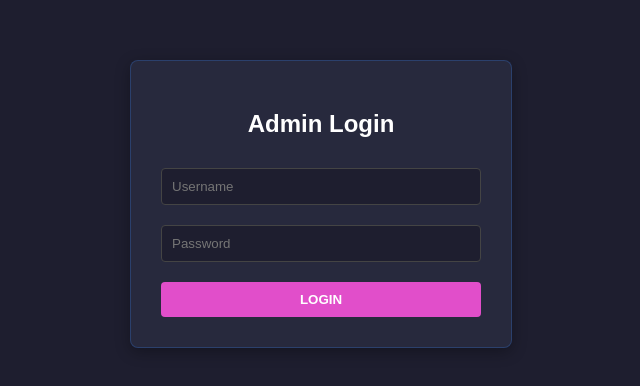
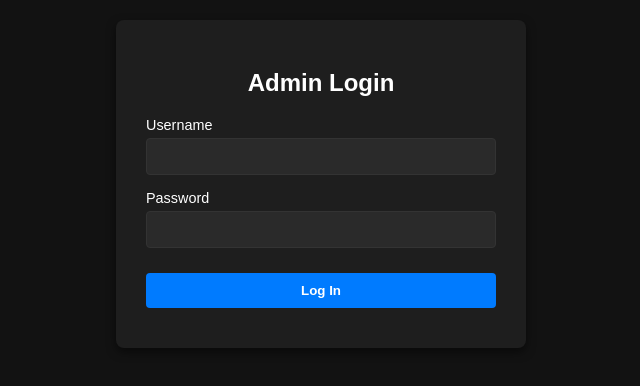
Before and after one commit to PsychicNova/Security-Database, a website: page public/Admin-login.html in a window 1280 px wide. Shown: the part 216-602 px from the top of the page, without its empty margins (319-959 px from the left). Drawn offline with Linux system fonts and the light colour scheme.

Commit message:
Update admin-login.html with working fetch request handler

```diff
--- a/public/Admin-login.html
+++ b/public/Admin-login.html
@@ -2,46 +2,113 @@
 <html lang="en">
 <head>
   <meta charset="UTF-8">
-  <title>Admin Login</title>
-  <link rel="stylesheet" href="style.css"> <!-- Uses your existing styling if present -->
+  <meta name="viewport" content="width=device-width, initial-scale=1.0">
+  <title>Admin Login - Security Database</title>
   <style>
-    body { font-family: Arial, sans-serif; background: #1e1e2f; color: #fff; display: flex; justify-content: center; align-items: center; height: 100vh; margin: 0; }
-    .card { background: #27293d; padding: 30px; border-radius: 8px; width: 320px; box-shadow: 0 4px 15px rgba(0,0,0,0.3); }
-    h2 { text-align: center; margin-bottom: 20px; }
-    input { width: 100%; padding: 10px; margin: 10px 0; border-radius: 4px; border: 1px solid #444; background: #1e1e2f; color: #fff; box-sizing: border-box; }
-    button { width: 100%; padding: 10px; background: #e14eca; border: none; color: white; border-radius: 4px; font-weight: bold; cursor: pointer; margin-top: 10px; }
-    .error { color: #ff5e5e; font-size: 14px; text-align: center; display: none; margin-top: 10px; }
+    body {
+      font-family: Arial, sans-serif;
+      background-color: #121212;
+      color: #ffffff;
+      display: flex;
+      justify-content: center;
+      align-items: center;
+      height: 100vh;
+      margin: 0;
+    }
+    .login-card {
+      background: #1e1e1e;
+      padding: 30px;
+      border-radius: 8px;
+      box-shadow: 0 4px 10px rgba(0, 0, 0, 0.5);
+      width: 100%;
+      max-width: 350px;
+    }
+    h2 {
+      text-align: center;
+      margin-bottom: 20px;
+    }
+    .form-group {
+      margin-bottom: 15px;
+    }
+    label {
+      display: block;
+      margin-bottom: 5px;
+      font-size: 0.9rem;
+    }
+    input {
+      width: 100%;
+      padding: 10px;
+      border-radius: 4px;
+      border: 1px solid #333;
+      background: #2a2a2a;
+      color: #fff;
+      box-sizing: border-box;
+    }
+    button {
+      width: 100%;
+      padding: 10px;
+      border: none;
+      border-radius: 4px;
+      background-color: #007bff;
+      color: white;
+      font-weight: bold;
+      cursor: pointer;
+      margin-top: 10px;
+    }
+    button:hover {
+      background-color: #0056b3;
+    }
+    #error-msg {
+      color: #ff4d4d;
+      font-size: 0.85rem;
+      margin-top: 10px;
+      text-align: center;
+    }
   </style>
 </head>
 <body>
 
-  <div class="card">
+  <div class="login-card">
     <h2>Admin Login</h2>
     <form id="loginForm">
-      <input type="text" id="username" placeholder="Username" required />
-      <input type="password" id="password" placeholder="Password" required />
-      <button type="submit">LOGIN</button>
-      <div id="errorMsg" class="error">Invalid credentials</div>
+      <div class="form-group">
+        <label for="username">Username</label>
+        <input type="text" id="username" name="username" required>
+      </div>
+      <div class="form-group">
+        <label for="password">Password</label>
+        <input type="password" id="password" name="password" required>
+      </div>
+      <button type="submit">Log In</button>
+      <div id="error-msg"></div>
     </form>
   </div>
 
   <script>
-    document.getElementById('loginForm').addEventListener('submit', async (e) => {
+    document.getElementById('loginForm').addEventListener('submit', async function(e) {
       e.preventDefault();
-      const username = document.getElementById('username').value;
-      const password = document.getElementById('password').value;
+      const errorDiv = document.getElementById('error-msg');
+      errorDiv.innerText = '';
 
-      const res = await fetch('/api/admin/login', {
-        method: 'POST',
-        headers: { 'Content-Type': 'application/json' },
-        body: JSON.stringify({ username, password })
-      });
+      const username = e.target.username.value;
+      const password = e.target.password.value;
 
-      const data = await res.json();
-      if (data.success) {
-        window.location.href = data.redirectUrl;
-      } else {
-        document.getElementById('errorMsg').style.display = 'block';
+      try {
+        const response = await fetch('/login', {
+          method: 'POST',
+          headers: { 'Content-Type': 'application/json' },
+          body: JSON.stringify({ username, password })
+        });
+
+        const data = await response.json();
+
+        if (response.ok && data.success) {
+          window.location.href = data.redirect;
+        } else {
+          errorDiv.innerText = data.message || 'Invalid username or password';
+        }
+      } catch (err) {
+        errorDiv.innerText = 'Server error. Please try again.';
       }
     });
   </script>
```
